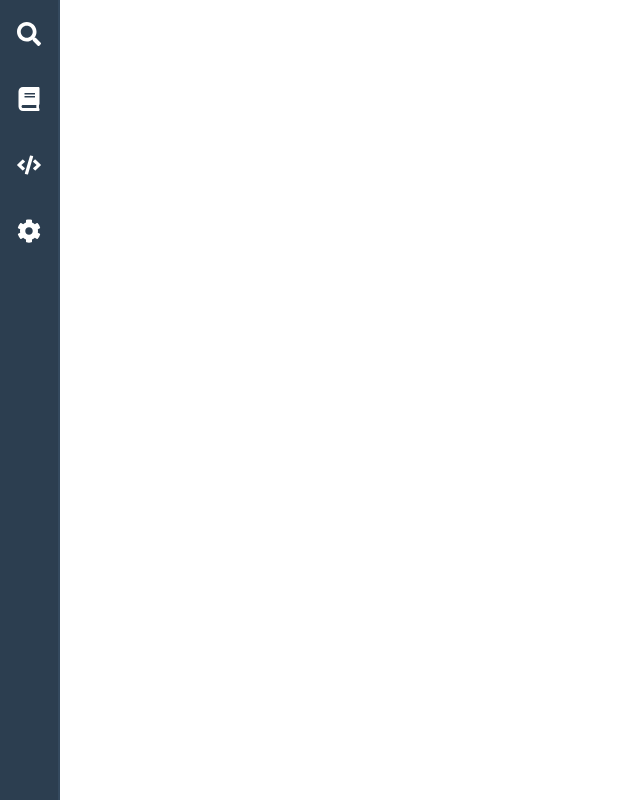
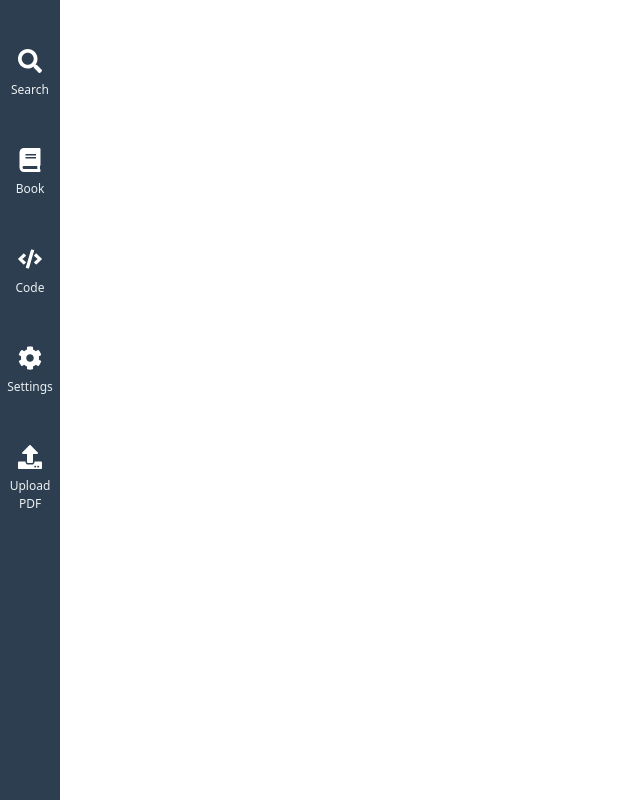
Before and after one commit to MarouaneAyech/skillmate, a React (Create React App) app: page / in a window 1280 px wide. Shown: the whole page, without its empty margins (0-640 px from the left). Built offline with nearby package versions, Linux system fonts and the light colour scheme.

Commit message:
Added Upload PDF functionality and connected to Firebase Firestore

```diff
--- a/package.json
+++ b/package.json
@@ -7,6 +7,7 @@
     "@testing-library/react": "^13.4.0",
     "@testing-library/user-event": "^13.5.0",
     "bootstrap": "^5.3.3",
+    "firebase": "^10.13.1",
     "react": "^18.3.1",
     "react-dom": "^18.3.1",
     "react-icons": "^5.3.0",
--- a/src/App.css
+++ b/src/App.css
@@ -1,16 +1,33 @@
+/* App.css */
+
 .app-container {
   display: flex;
+  height: 100vh;
+}
+
+.sidebar {
+  width: 60px;
+  background-color: #2c3e50;
 }
 
 .content {
-  margin-left: 60px;
+  flex: 1;
+  display: flex;
+  justify-content: center;
+  align-items: center; /* Center the content vertically */
   padding: 20px;
-  width: calc(100% - 60px);
 }
 
 .section {
-  border: 1px solid #ddd;
+  font-size: 24px;
+  text-align: center;
+}
+
+/* Ensure that the upload-pdf section is centered */
+.upload-pdf {
+  text-align: center;
+  background-color: #f9f9f9;
   padding: 20px;
-  border-radius: 4px;
-  background-color: #fff;
+  border-radius: 8px;
+  box-shadow: 0px 4px 8px rgba(0, 0, 0, 0.1);
 }
--- a/src/App.js
+++ b/src/App.js
@@ -2,6 +2,7 @@ import React, { useState } from 'react';
 import Sidebar from './components/Sidebar';
 import 'bootstrap/dist/css/bootstrap.min.css';
 import './App.css'; // Custom CSS for the app
+import UploadPDF from './components/UploadPDF'; // Import the UploadPDF component
 
 const App = () => {
     const [activeSection, setActiveSection] = useState('');
@@ -18,6 +19,7 @@ const App = () => {
                 {activeSection === 'book' && <div className="section">Book Page</div>}
                 {activeSection === 'code' && <div className="section">Code Page</div>}
                 {activeSection === 'settings' && <div className="section">Settings Page</div>}
+                {activeSection === 'upload' && <UploadPDF />} {/* New Upload PDF section */}
             </div>
         </div>
     );
--- a/src/components/Sidebar.css
+++ b/src/components/Sidebar.css
@@ -1,41 +1,37 @@
+/* src/components/Sidebar.css */
 .sidebar {
   width: 60px;
-  height: 100vh;
   background-color: #2c3e50;
+  padding: 20px 0;
   display: flex;
   flex-direction: column;
   align-items: center;
-  position: fixed;
-  top: 0;
-  left: 0;
-  border-right: 2px solid #34495e;
+  height: 100vh;
 }
 
 .sidebar-item {
+  font-size: 24px;
+  color: white;
   margin: 20px 0;
-  position: relative;
-  cursor: pointer;
+  text-align: center;
+  transition: all 0.3s;
 }
 
-.sidebar-icon {
-  font-size: 24px;
-  color: white;
+.sidebar-item.active {
+  color: #3498db;
+  background-color: #34495e;
+  border-radius: 8px;
+  padding: 10px;
+}
+
+.sidebar-item:hover {
+  cursor: pointer;
+  color: #3498db;
 }
 
 .sidebar-tooltip {
-  position: absolute;
-  left: 70px;
-  bottom: 50%;
-  transform: translateY(50%);
-  white-space: nowrap;
-  background-color: #34495e;
-  color: white;
-  padding: 5px;
-  border-radius: 4px;
-  opacity: 0;
-  transition: opacity 0.3s;
+  display: block;
+  font-size: 12px;
+  color: #ecf0f1;
+  margin-top: 5px;
 }
-
-.sidebar-item:hover .sidebar-tooltip {
-  opacity: 1;
-}
--- a/src/components/Sidebar.js
+++ b/src/components/Sidebar.js
@@ -1,5 +1,5 @@
 import React, { useState } from 'react';
-import { FaSearch, FaBook, FaCode, FaCog } from 'react-icons/fa';
+import { FaSearch, FaBook, FaCode, FaCog, FaUpload } from 'react-icons/fa'; // Add the Upload icon
 import './Sidebar.css'; // Custom CSS for the sidebar
 
 const Sidebar = ({ onSelect }) => {
@@ -12,21 +12,25 @@ const Sidebar = ({ onSelect }) => {
 
     return (
         <div className="sidebar">
-            <div className="sidebar-item" onClick={() => handleClick('search')}>
+            <div className={`sidebar-item ${active === 'search' ? 'active' : ''}`} onClick={() => handleClick('search')}>
                 <FaSearch className="sidebar-icon" />
                 <span className="sidebar-tooltip">Search</span>
             </div>
-            <div className="sidebar-item" onClick={() => handleClick('book')}>
+            <div className={`sidebar-item ${active === 'book' ? 'active' : ''}`} onClick={() => handleClick('book')}>
                 <FaBook className="sidebar-icon" />
                 <span className="sidebar-tooltip">Book</span>
             </div>
-            <div className="sidebar-item" onClick={() => handleClick('code')}>
+            <div className={`sidebar-item ${active === 'code' ? 'active' : ''}`} onClick={() => handleClick('code')}>
                 <FaCode className="sidebar-icon" />
                 <span className="sidebar-tooltip">Code</span>
             </div>
-            <div className="sidebar-item" onClick={() => handleClick('settings')}>
+            <div className={`sidebar-item ${active === 'settings' ? 'active' : ''}`} onClick={() => handleClick('settings')}>
                 <FaCog className="sidebar-icon" />
                 <span className="sidebar-tooltip">Settings</span>
+            </div>
+            <div className={`sidebar-item ${active === 'upload' ? 'active' : ''}`} onClick={() => handleClick('upload')}>
+                <FaUpload className="sidebar-icon" />
+                <span className="sidebar-tooltip">Upload PDF</span>
             </div>
         </div>
     );
--- /dev/null
+++ b/src/components/UploadPDF.js
@@ -0,0 +1,78 @@
+import React, { useState, useEffect } from 'react';
+import { getStorage, ref, uploadBytesResumable, getDownloadURL } from 'firebase/storage';
+import { collection, addDoc, getDocs } from 'firebase/firestore';
+import { storage, db } from '../firebaseConfig';
+
+const UploadPDF = () => {
+    const [file, setFile] = useState(null);
+    const [pdfList, setPdfList] = useState([]);
+
+    const handleFileChange = (event) => {
+        setFile(event.target.files[0]);
+    };
+
+    const handleUpload = () => {
+        if (!file) return;
+
+        const storageRef = ref(storage, `pdfs/${file.name}`);
+        const uploadTask = uploadBytesResumable(storageRef, file);
+
+        uploadTask.on(
+            'state_changed',
+            (snapshot) => {
+                // Optional: Handle upload progress here
+            },
+            (error) => {
+                console.error('Upload error:', error);
+            },
+            () => {
+                getDownloadURL(uploadTask.snapshot.ref).then(async (downloadURL) => {
+                    // Save metadata to Firestore
+                    await addDoc(collection(db, 'pdfs'), {
+                        name: file.name,
+                        url: downloadURL,
+                        uploadedAt: new Date(),
+                    });
+
+                    // Refresh the PDF list
+                    fetchPdfList();
+                });
+            }
+        );
+    };
+
+    const fetchPdfList = async () => {
+        const querySnapshot = await getDocs(collection(db, 'pdfs'));
+        const pdfs = querySnapshot.docs.map((doc) => ({
+            id: doc.id,
+            ...doc.data(),
+        }));
+        setPdfList(pdfs);
+    };
+
+    useEffect(() => {
+        fetchPdfList();
+    }, []);
+
+    return (
+        <div className="upload-pdf">
+            <h3>Upload a PDF</h3>
+            <input type="file" accept="application/pdf" onChange={handleFileChange} />
+            <button className="btn btn-primary mt-2" onClick={handleUpload}>Upload PDF</button>
+            <div className="pdf-list mt-4">
+                <h3>Uploaded PDFs</h3>
+                <ul>
+                    {pdfList.map((pdf) => (
+                        <li key={pdf.id}>
+                            <a href={pdf.url} target="_blank" rel="noopener noreferrer">
+                                {pdf.name}
+                            </a>
+                        </li>
+                    ))}
+                </ul>
+            </div>
+        </div>
+    );
+};
+
+export default UploadPDF;
--- /dev/null
+++ b/src/firebaseConfig.js
@@ -0,0 +1,23 @@
+// src/firebaseConfig.js
+import { initializeApp } from 'firebase/app';
+import { getFirestore } from 'firebase/firestore'; // Import Firestore
+import { getStorage } from 'firebase/storage'; // Import Firebase Storage
+
+const firebaseConfig = {
+    apiKey: "AIzaSyDqRGhdSrDVhK1685_HPhJwrB-65Hmd9bs",
+    authDomain: "skillmate-29f38.firebaseapp.com",
+    projectId: "skillmate-29f38",
+    storageBucket: "skillmate-29f38.appspot.com",
+    messagingSenderId: "74279534766",
+    appId: "1:74279534766:web:e27561f2216e9e7bce2d3f",
+    measurementId: "G-RVPWBVY027"
+};
+
+const app = initializeApp(firebaseConfig);
+
+// Initialize Firestore and Storage
+const db = getFirestore(app); // Initialize Firestore
+const storage = getStorage(app); // Initialize Storage
+
+// Export both Firestore (db) and Storage
+export { db, storage };
```
Also changed, not shown: database_rules.json (added, +7 -0 lines), 1 other file (tests, documents, lock files or other folders).
